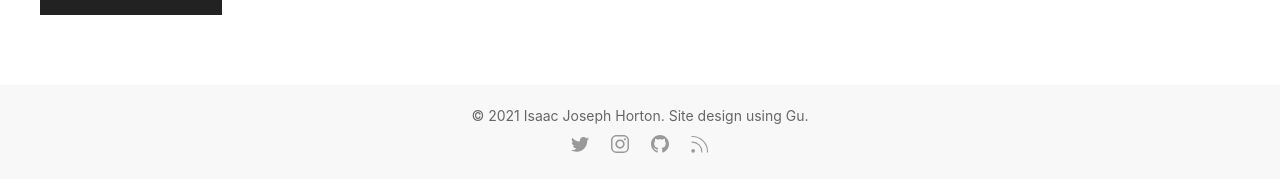
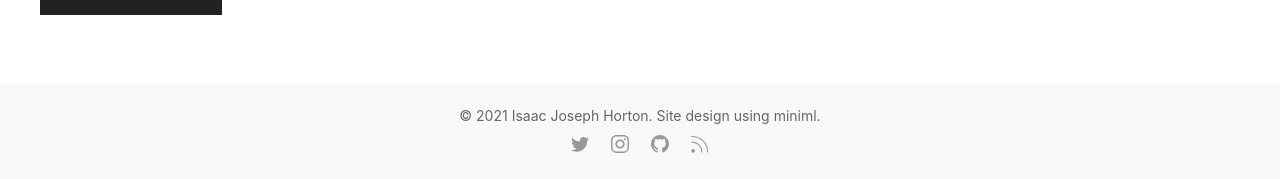
Before and after one commit to kre8t/kre8t.github.io, a Jekyll site: the page built from index.html, in a window 1280 px wide. Shown: the part 1611-1790 px from the top of the page. Built offline with Jekyll 4.4.1, drawn with Linux system fonts in a browser that asks for light colours.

Commit message:
updated footer

```diff
--- a/_includes/footer.html
+++ b/_includes/footer.html
@@ -4,7 +4,7 @@
       <div class="uk-grid-match uk-child-width-1-1@m" uk-grid>
         <div class="uk-text-center uk-text-small">
           <p>
-            &copy; 2021 <a class="uk-link-text" href="{{"https://isaacjosephhorton.github.io" | relative_url }}">Isaac Joseph Horton</a>. Site design using <a class="uk-link-text" href="{{"https://github.com/isaacjosephhorton/github-uikit" | relative_url }}">Gu</a>.
+            &copy; 2021 <a class="uk-link-text" href="{{"https://isaacjosephhorton.github.io" | relative_url }}">Isaac Joseph Horton</a>. Site design using <a class="uk-link-text" href="{{"https://st4rlab.github.io/miniml/" | relative_url }}">miniml</a>.
            <br>
             {% include footer-links.html %}
           </p>
```
